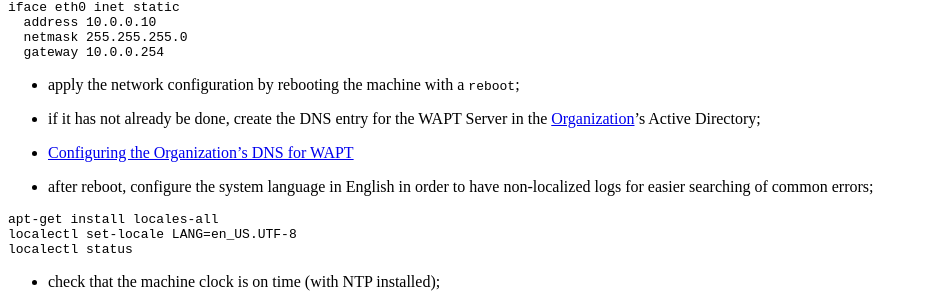
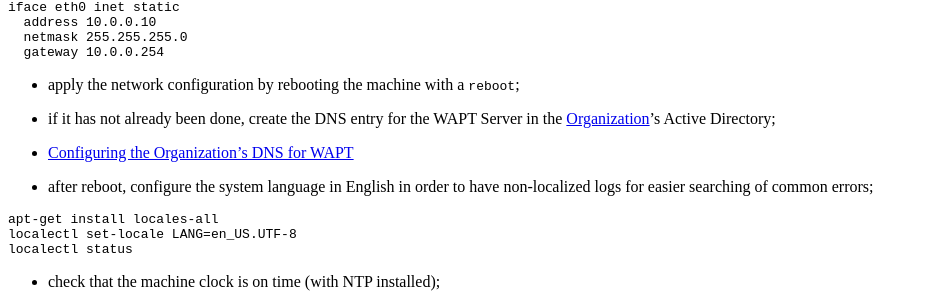
Before and after one commit to tranquilit/WAPT-Documentation, a Sphinx documentation site: the page built from source/waptserver-install/debian/install-debian-base.rst, in a window 1280 px wide and 900 px high, scrolled down 1723 px. Shown: the part 150-452 px from the top of the window, without its empty margins (0-927 px from the left). Built offline with Sphinx 7.4.7 and the Read the Docs theme 2.0.0, drawn with Linux system fonts in a browser that asks for light colours.

Commit message:
grammar corrections

```diff
--- a/source/waptserver-install/debian/install-debian-base.rst
+++ b/source/waptserver-install/debian/install-debian-base.rst
@@ -80,7 +80,7 @@ Configuring the IP address of the WAPT Server
 * apply the network configuration by rebooting the machine
   with a :code:`reboot`;
 
-* if it has not already be done, create the DNS entry for the WAPT Server
+* if it has not already been done, create the DNS entry for the WAPT Server
   in the :term:`Organization`'s Active Directory;
 
 * :ref:`srv_dns`
```
